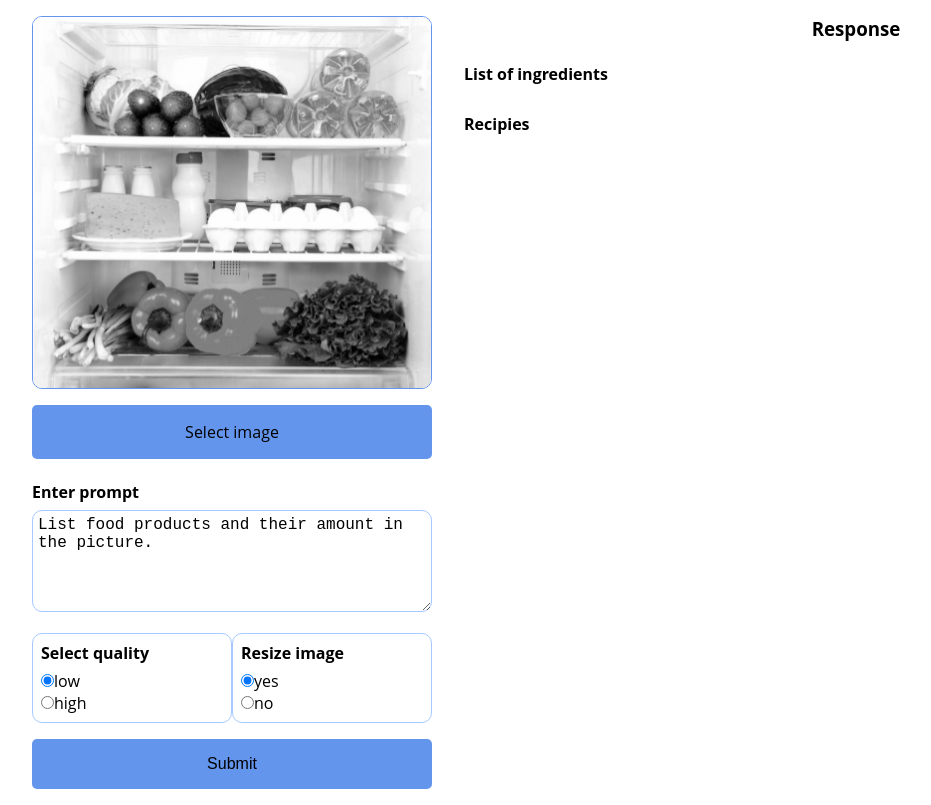
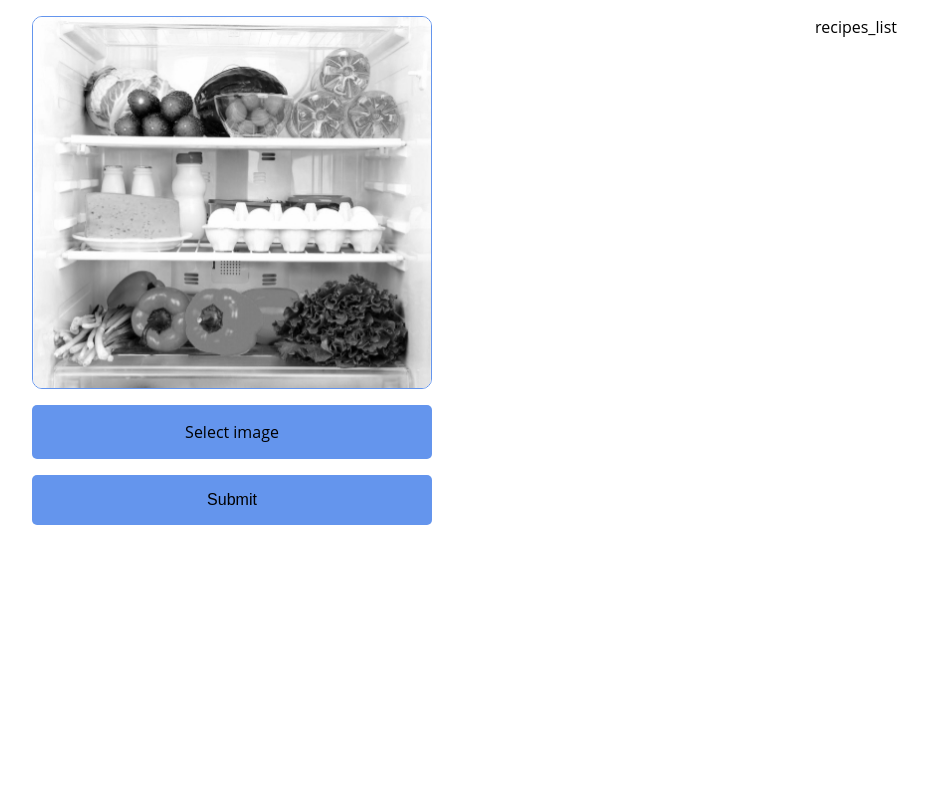
Before and after one commit to Aweroz/nextjs_02_image_recognition, a Next.js app: page / in a window 1280 px wide. Shown: the whole page, without its empty margins (0-931 px from the left). Built offline with nearby package versions, Linux system fonts and the light colour scheme.

Commit message:
clean up and new DB functions

```diff
--- /dev/null
+++ b/app/api/image/fake/route.ts
@@ -0,0 +1,9 @@
+/* eslint-disable @typescript-eslint/no-unused-vars */
+import { NextRequest } from 'next/server';
+import { getDishes } from '@/app/lib/data';
+
+export async function POST(request: NextRequest) {
+  const res = await getDishes(10);
+
+  return Response.json({ dishes: res });
+}
--- a/app/api/image/route.ts
+++ b/app/api/image/route.ts
@@ -6,17 +6,18 @@ export const config = {
   },
 }
 
+import { findDish, insertDish } from "@/app/lib/data";
 import { schemaDishes, schemaIngredients, schemaReciepe } from "@/app/lib/schema";
 import { ChatPromptTemplate } from "@langchain/core/prompts";
 import { ChatOpenAI } from "@langchain/openai";
-import axios from "axios";
 import { NextRequest } from "next/server";
 
 export async function POST(request: NextRequest) {
-  const origin = request.nextUrl.origin;
 
   const formData = await request.json();
-  const { prompt, quality, image } = formData;
+  const { image } = formData;
+  const prompt = 'List food products and their amount in the picture.';
+  const quality = 'low';
 
   const model = new ChatOpenAI({
     model: "gpt-4o-mini",
@@ -24,28 +25,16 @@ export async function POST(request: NextRequest) {
   });
 
   // first recognize food in the image
-  const messages = [
-    {
-      role: "user",
-      content: [
-        {
-          type: "text",
-          text: prompt,
-        },
-        {
-          type: "image_url",
-          image_url: {
-            "url": image,
-            "detail": quality
-            },
-        },
-      ],
-    }
-  ];
+  const messages = [{
+    role: "user",
+    content: [
+      { type: "text", text: prompt, },
+      { type: "image_url", image_url: { "url": image, "detail": quality } },
+    ],
+  }];
 
   const ingredientsModel = model.withStructuredOutput(schemaIngredients);
   const imageResponse = await ingredientsModel.invoke(messages);
-  // console.log(imageResponse);
 
   // propose 10 dishes - only names and ingredients
   const dishesModel = model.withStructuredOutput(schemaDishes);
@@ -59,13 +48,12 @@ export async function POST(request: NextRequest) {
   const dishesResponse = await chain.invoke({
     ingredients: imageResponse.ingredients,
   });
-  // console.log(dishesResponse);
 
   // prepare final list of the dishes
   const dishes = [];
   for (const dish of dishesResponse.dishes) {
-    const response = await axios.get(`${origin}/api/recipe?name=${encodeURI(dish.name)}`);
-    if (!response.data) {
+    const response = await findDish(dish.name);
+    if (!response) {
       // no recipe found in data base -> get recipe from AI
       const recipeModel = model.withStructuredOutput(schemaReciepe);
       const systemTemplate2 = "Find a recipie for dish with name {dish_name} and the list of ingredients {ingredients}";
@@ -77,17 +65,16 @@ export async function POST(request: NextRequest) {
         dish_name: dish.name,
         ingredients: dish.ingredients,
       });
-      // console.log(recipeResponse);
 
       // add dish to the database
-      await axios.post(`${origin}/api/recipe`, recipeResponse);
+      await insertDish(recipeResponse as JSON);
 
       dishes.push(recipeResponse);
       // console.log(`dish from AI: ${recipeResponse.name}`);
     } else {
       // recipe exists in the DB -> get it from DB
-      dishes.push(response.data);
-      // console.log(`dish from DB: ${response.data.name}`);
+      dishes.push(response);
+      // console.log(`dish from DB: ${response.name}`);
     }
   }
 
--- a/app/api/recipe/route.ts
+++ /dev/null
@@ -1,42 +0,0 @@
-import { NextRequest } from 'next/server';
-import dbConnect from '../../lib/mongodb';
-
-export async function GET(request: NextRequest) {
-  const searchParams = request.nextUrl.searchParams;
-  const searchName = searchParams.get('name');
-
-  const client = await dbConnect();
-  if (client === null) return new Response("DB connection error", { status: 400 });
-
-  // Choose a name for your database
-  const database = client.db(process.env.DB_NAME);
-
-  // Choose a name for your collection
-  const collection = database.collection("dishes");
-
-   // Query for a dish
-   const query = searchName ? { name: searchName } : {};
-   const options = {
-     projection: {},
-   };
-  const data = await collection.findOne(query, options);
-
-  return Response.json(data);
-}
-
-
-export async function POST(request:Request) {
-  const dishData = await request.json();
-
-  const client = await dbConnect();
-  if (client === null) return new Response("DB connection error", { status: 400 });
-
-  // Choose a name for your database
-  const database = client.db(process.env.DB_NAME);
-
-  // Choose a name for your collection
-  const collection = database.collection("dishes");
-
-  await collection.insertOne(dishData);
-  return Response.json({});
-}
--- /dev/null
+++ b/app/lib/data.ts
@@ -0,0 +1,63 @@
+import dbConnect from "./mongodb";
+
+export async function findDish(name: string) {
+  try {
+    const client = await dbConnect();
+    if (client === null) return null;
+
+    // Choose a name for your database
+    const database = client.db(process.env.DB_NAME);
+
+    // Choose a name for your collection
+    const collection = database.collection("dishes");
+
+    // Query for a dish
+    const query = { name };
+    const data = await collection.findOne(query);
+
+    return data;
+  } catch (error) {
+    console.error(error);
+    throw new Error('Failed to find dish.');
+  }
+}
+
+
+export async function getDishes(limit: number) {
+  try {
+    const client = await dbConnect();
+    if (client === null) return null;
+
+    // Choose a name for your database
+    const database = client?.db(process.env.DB_NAME);
+
+    // Choose a name for your collection
+    const collection = database.collection("dishes");
+
+    const cursor = await collection.find({}).limit(limit);
+    const data = await cursor.toArray();
+
+    return data;
+  } catch (error) {
+    console.log(error);
+    throw new Error('Failed to get dishes.');
+  }
+}
+
+export async function insertDish(dish:JSON) {
+  try {
+    const client = await dbConnect();
+    if (client === null) return null;
+
+    // Choose a name for your database
+    const database = client.db(process.env.DB_NAME);
+
+    // Choose a name for your collection
+    const collection = database.collection("dishes");
+
+    await collection.insertOne(dish);
+  } catch (error) {
+    console.log(error);
+    throw new Error('Failed to get dishes.');
+  }
+}
--- /dev/null
+++ b/app/lib/definitions.ts
@@ -0,0 +1,12 @@
+export type Dish = {
+  _id: string,
+  name: string,
+  tags: string[],
+  cooking_time: number,
+  ingredients: { name: string, amount: number, unit: string }[],
+  recipe: string
+}
+
+export type Response = {
+    dishes: Dish[]
+}
--- a/app/page.tsx
+++ b/app/page.tsx
@@ -1,15 +1,14 @@
+/* eslint-disable @typescript-eslint/no-unused-vars */
 'use client';
 
 import axios from "axios";
 import React, { FormEvent, useState } from "react";
 import { resizeImageForOpenAI } from "./lib/utlis";
+import RecipesList from "./ui/recipes_list";
+import { Response } from "./lib/definitions";
 
 export default function Home() {
-  type Response = {
-    ingredients: string,
-    recipies: string
-  }
-  const [response, setResponse] = useState<Response>({ingredients: "", recipies: ""});
+  const [response, setResponse] = useState<Response>({dishes: []});
   const [image, setImage] = useState<string>('fridge_template.jpg');
   const [imageResized, setImageResized] = useState<string>('');
   const [isLoading, setIsLoading] = useState<boolean>(false);
@@ -45,32 +44,11 @@ export default function Home() {
     }
   }
 
-  const handleChangePrompt = (e:React.ChangeEvent<HTMLTextAreaElement>) => {
-    setFormData({
-      ...formData,
-      prompt: e.target.value
-    });
-  }
-
-  const handleChangeQuality = (e:React.ChangeEvent<HTMLInputElement>) => {
-    setFormData({
-      ...formData,
-      quality: e.target.value
-    });
-  }
-
-  const handleChangeResize = (e:React.ChangeEvent<HTMLInputElement>) => {
-    setFormData({
-      ...formData,
-      resize: e.target.value === 'true'
-    });
-  }
-
   async function handleSubmitForm(e:FormEvent<HTMLFormElement>) {
     e.preventDefault();
 
     // reset previous response
-    setResponse({ingredients: "", recipies: ""});
+    setResponse({ dishes: [] });
     setIsLoading(true);
 
     const fd = new FormData();
@@ -81,7 +59,7 @@ export default function Home() {
     const stringData = JSON.stringify(axios.formToJSON(fd));
 
     try {
-      const res = await axios.post('/api/image', stringData, {
+      const res = await axios.post('/api/image/fake', stringData, {
         maxContentLength: 100000000,
         maxBodyLength: 1000000000,
         headers: {
@@ -104,39 +82,6 @@ export default function Home() {
           <label htmlFor='file' className="button">Select image</label>
           <input type='file' id='file' style={{display: 'none'}} onChange={handleSelectFile} disabled={isLoading}/>
 
-          <br/>
-          <h4><p>Enter prompt</p></h4>
-          <textarea className='textarea_prompt' id='prompt' name='prompt' rows={5} cols={50} placeholder='Enter prompt for ai'
-            value={formData.prompt}
-            onChange={handleChangePrompt}
-          />
-
-          <div className="options">
-            <div>
-              <h4><p>Select quality</p></h4>
-              <input type="radio" id="low" name="quality" value="low" onChange={handleChangeQuality}
-                checked={formData.quality==='low'}
-              />
-              <label htmlFor="low">low</label><br/>
-              <input type="radio" id="high" name="quality" value="high" onChange={handleChangeQuality}
-                checked={formData.quality==='high'}
-              />
-              <label htmlFor="high">high</label><br/>
-            </div>
-
-            <div>
-              <h4><p>Resize image</p></h4>
-              <input type="radio" id="resize_yes" name="resize" value="true" onChange={handleChangeResize}
-                checked={formData.resize}
-              />
-              <label htmlFor="resize_yes">yes</label><br/>
-              <input type="radio" id="resize_no" name="resize" value="false" onChange={handleChangeResize}
-                checked={!formData.resize}
-              />
-              <label htmlFor="resize_no">no</label><br/>
-            </div>
-          </div>
-
           <button type="submit" value="Submit" className="button" disabled={isLoading}>
             Submit
           </button>
@@ -144,24 +89,14 @@ export default function Home() {
       </section>
 
       <section className="right">
-        <h3>Response</h3>
-        <br/>
         {isLoading ?
           <div>
             <p>Retrieving data from AI...</p>
           </div>
           :
-          <>
-            <div style={{width: '100%'}}>
-              <h4>List of ingredients</h4>
-              <pre className="recipies">{response.ingredients}</pre>
-            </div>
-            <br/>
-            <div style={{width: '100%'}}>
-              <h4>Recipies</h4>
-              <pre className="recipies">{response.recipies}</pre>
-            </div>
-          </>
+          <div>
+            <RecipesList dishes={ response.dishes } />
+          </div>
         }
       </section>
     </main>
--- /dev/null
+++ b/app/ui/recipes_list.tsx
@@ -0,0 +1,8 @@
+import { Dish } from "../lib/definitions";
+
+export default function RecipesList({ dishes }: { dishes: Dish[] }) {
+  console.log(dishes);
+  return (
+    <div>recipes_list</div>
+  )
+}
--- a/globals.d.ts
+++ b/globals.d.ts
@@ -1,3 +1,4 @@
+/* eslint-disable no-var */
 import { MongoClient } from "mongodb";
 
 // globals.d.ts
```
